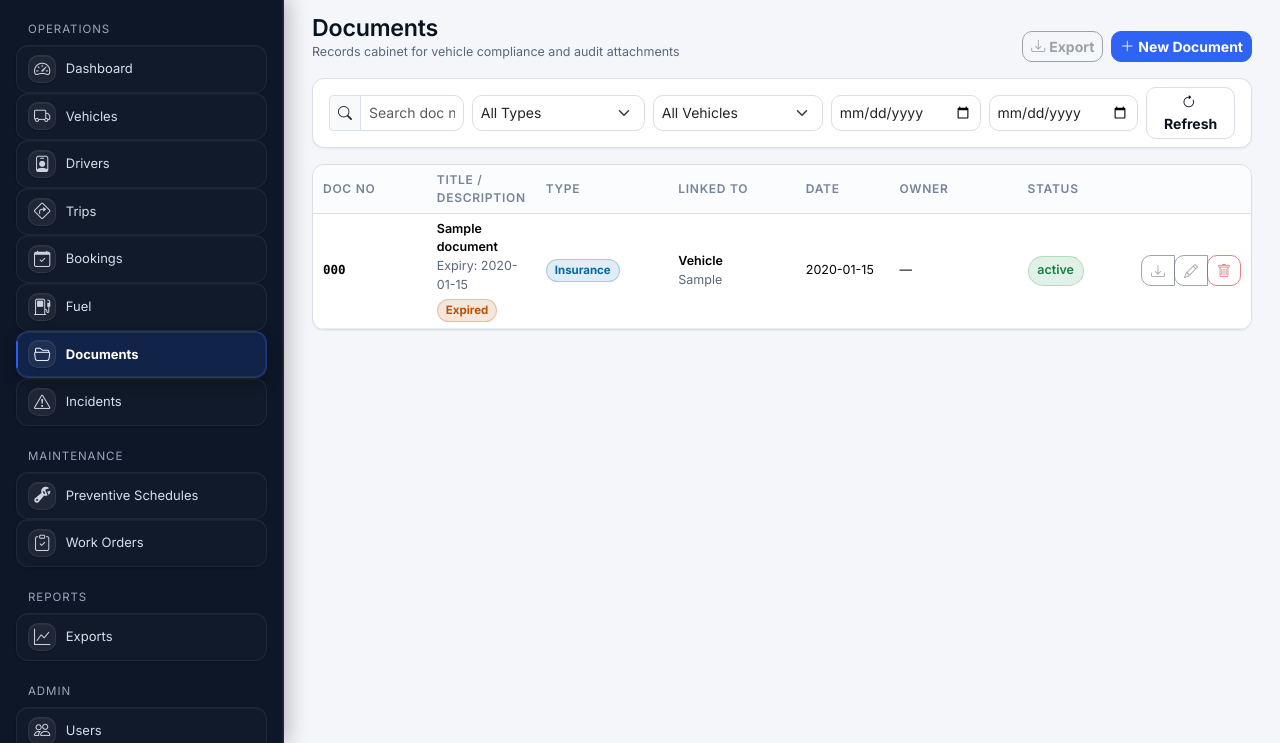
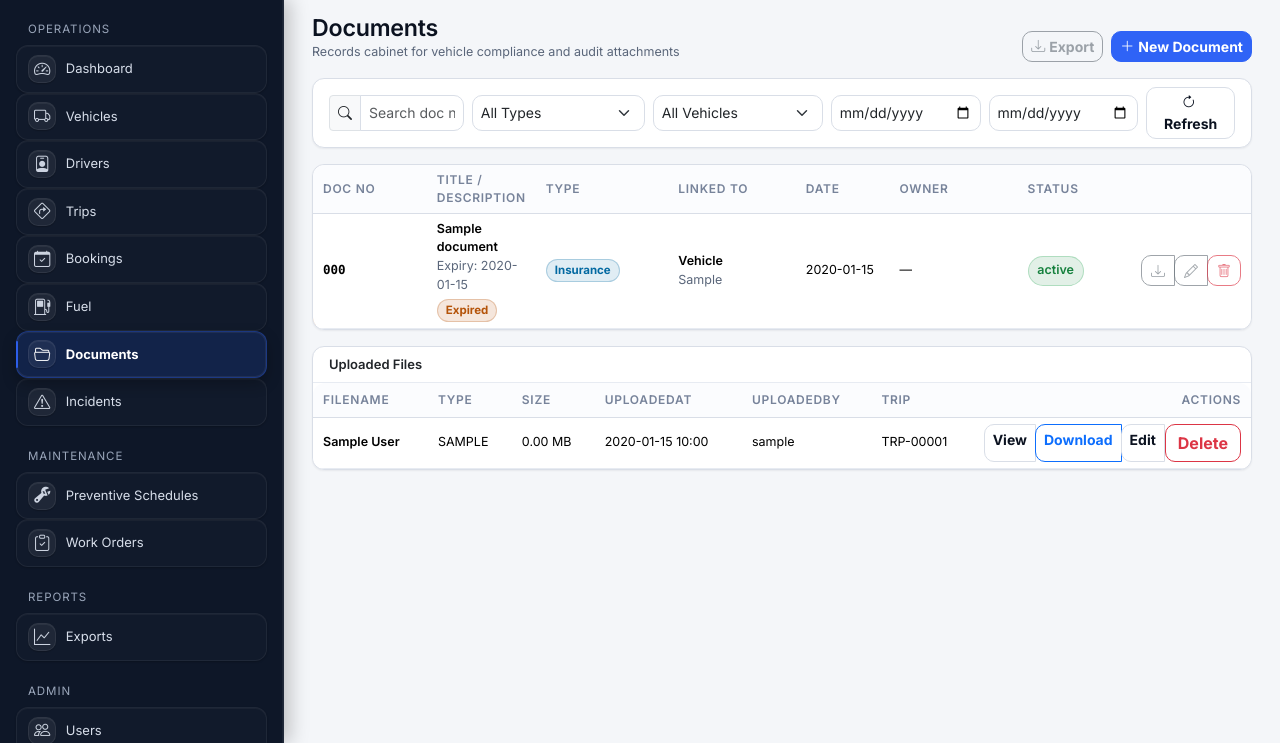
Before and after one commit to Bilalkhawaja001/fleet-management, a Flask app: page /documents/ in a window 1280 px wide. Shown: the part 57-800 px from the top of the page. Run offline with Flask 3, Linux system fonts and the light colour scheme; a user stored in the database is signed in; tables that the repository leaves empty hold one stand-in row (values such as "Sample post").

Commit message:
Implement documents file management routes and UI

```diff
--- a/app/blueprints/documents/routes.py
+++ b/app/blueprints/documents/routes.py
@@ -2,14 +2,14 @@ from datetime import date, timedelta
 from pathlib import Path
 from uuid import uuid4
 
-from flask import Blueprint, current_app, render_template, redirect, url_for, flash, request
-from flask_login import login_required
+from flask import Blueprint, abort, current_app, render_template, redirect, url_for, flash, request, send_file
+from flask_login import current_user, login_required
 from werkzeug.utils import secure_filename
 
 from ...extensions import db
 from ...models import DocumentAttachment, Vehicle, VehicleDocument, VehicleDocStatus, VehicleDocType, Role, Trip
 from ...rbac import role_required
-from .forms import VehicleDocumentForm
+from .forms import DocumentAttachmentEditForm, VehicleDocumentForm
 
 bp = Blueprint("documents", __name__, url_prefix="/documents")
 
@@ -43,6 +43,7 @@ def doc_list():
         return render_template(
             "documents/doc_list.html",
             docs=[],
+            attachments=[],
             mode=mode,
             today=today,
             exp_window_end=exp_window_end,
@@ -63,9 +64,11 @@ def doc_list():
         )
 
     docs = q.order_by(VehicleDocument.expiry_date.asc(), VehicleDocument.id.desc()).all()
+    attachments = DocumentAttachment.query.order_by(DocumentAttachment.created_at.desc()).all()
     return render_template(
         "documents/doc_list.html",
         docs=docs,
+        attachments=attachments,
         mode=mode or "all",
         today=today,
         exp_window_end=exp_window_end,
@@ -120,6 +123,8 @@ def _store_attachments(files, trip_id: int | None, vehicle_document_id: int):
                 storage_path=rel_path,
                 mime_type=getattr(f, "mimetype", None),
                 size_bytes=size_bytes,
+                display_name=original_name,
+                uploaded_by_user_id=getattr(current_user, "id", None),
             )
         )
 
@@ -172,3 +177,102 @@ def doc_create():
             flash(f"Document save failed: {exc}", "danger")
 
     return render_template("documents/doc_form.html", form=form, title="New Vehicle Document")
+
+
+def _attachment_path_or_404(attachment: DocumentAttachment) -> Path:
+    root = Path(current_app.root_path).parent.resolve()
+    full_path = (root / attachment.storage_path).resolve()
+    if root not in full_path.parents and full_path != root:
+        abort(403)
+    return full_path
+
+
+@bp.get("/<int:id>")
+@login_required
+def attachment_view(id: int):
+    a = db.session.get(DocumentAttachment, id)
+    if not a:
+        flash("Document file not found", "warning")
+        return redirect(url_for("documents.doc_list"))
+
+    mimetype = (a.mime_type or "").lower()
+    is_image = mimetype.startswith("image/") or a.stored_filename.lower().endswith((".png", ".jpg", ".jpeg", ".webp"))
+    is_pdf = mimetype == "application/pdf" or a.stored_filename.lower().endswith(".pdf")
+    return render_template("documents/doc_file_detail.html", attachment=a, is_image=is_image, is_pdf=is_pdf)
+
+
+@bp.get("/<int:id>/download")
+@login_required
+def attachment_download(id: int):
+    a = db.session.get(DocumentAttachment, id)
+    if not a:
+        flash("Document file not found", "warning")
+        return redirect(url_for("documents.doc_list"))
+
+    path = _attachment_path_or_404(a)
+    if not path.exists():
+        flash("File is missing on disk", "danger")
+        return redirect(url_for("documents.doc_list"))
+
+    ext = path.suffix.lower()
+    inline_requested = (request.args.get("inline") or "").strip() in {"1", "true", "yes"}
+    as_attachment = True
+    if ext in {".jpg", ".jpeg", ".png", ".webp"} and inline_requested:
+        as_attachment = False
+    if ext == ".pdf" and inline_requested:
+        as_attachment = False
+
+    return send_file(path, as_attachment=as_attachment, download_name=(a.display_name or a.original_filename or path.name), mimetype=a.mime_type or None)
+
+
+@bp.route("/<int:id>/edit", methods=["GET", "POST"])
+@login_required
+@role_required(Role.SUPER_ADMIN, Role.ADMIN, Role.ENTRY_OPERATOR)
+def attachment_edit(id: int):
+    a = db.session.get(DocumentAttachment, id)
+    if not a:
+        flash("Document file not found", "warning")
+        return redirect(url_for("documents.doc_list"))
+
+    form = DocumentAttachmentEditForm(display_name=a.display_name, notes=a.notes, trip_id=(a.vehicle_document.trip_id or 0))
+    form.trip_id.choices = [(0, "-- Optional --")]
+    form.trip_id.choices += [(t.id, f"TRP-{t.id:05d} {t.origin or ''} -> {t.destination_city or t.destination or ''}") for t in Trip.query.order_by(Trip.id.desc()).limit(300).all()]
+
+    if form.validate_on_submit():
+        try:
+            a.display_name = (form.display_name.data or "").strip() or a.original_filename
+            a.notes = (form.notes.data or "").strip() or None
+            a.vehicle_document.trip_id = (form.trip_id.data or 0) or None
+            db.session.commit()
+            flash("Document metadata updated", "success")
+            return redirect(url_for("documents.attachment_view", id=a.id))
+        except Exception:
+            db.session.rollback()
+            current_app.logger.exception("Document metadata update failed")
+            flash("Document metadata update failed", "danger")
+
+    return render_template("documents/doc_file_edit.html", form=form, attachment=a)
+
+
+@bp.post("/<int:id>/delete")
+@login_required
+@role_required(Role.SUPER_ADMIN, Role.ADMIN, Role.ENTRY_OPERATOR)
+def attachment_delete(id: int):
+    a = db.session.get(DocumentAttachment, id)
+    if not a:
+        flash("Document file not found", "warning")
+        return redirect(url_for("documents.doc_list"))
+
+    try:
+        path = _attachment_path_or_404(a)
+        if path.exists():
+            path.unlink()
+        db.session.delete(a)
+        db.session.commit()
+        flash("Document deleted", "success")
+    except Exception:
+        db.session.rollback()
+        current_app.logger.exception("Document delete failed")
+        flash("Document delete failed", "danger")
+
+    return redirect(url_for("documents.doc_list"))
--- a/app/models/document_attachment.py
+++ b/app/models/document_attachment.py
@@ -14,6 +14,9 @@ class DocumentAttachment(db.Model):
     storage_path = db.Column(db.String(500), nullable=False)
     mime_type = db.Column(db.String(120), nullable=True)
     size_bytes = db.Column(db.Integer, nullable=False)
+    display_name = db.Column(db.String(255), nullable=True)
+    notes = db.Column(db.Text, nullable=True)
+    uploaded_by_user_id = db.Column(db.Integer, db.ForeignKey("users.id"), nullable=True, index=True)
 
     created_at = db.Column(db.DateTime, nullable=False, default=datetime.utcnow, index=True)
 
@@ -21,6 +24,7 @@ class DocumentAttachment(db.Model):
         "VehicleDocument",
         backref=db.backref("attachments", lazy=True, cascade="all, delete-orphan"),
     )
+    uploaded_by = db.relationship("User", foreign_keys=[uploaded_by_user_id])
 
     def __repr__(self) -> str:
         return f"<DocumentAttachment {self.id} {self.original_filename}>"
--- a/app/templates/documents/doc_list.html
+++ b/app/templates/documents/doc_list.html
@@ -211,4 +211,52 @@
   </div>
 </div>
 
+<div class="card fm-card mt-3">
+  <div class="card-header fw-semibold">Uploaded Files</div>
+  <div class="card-body p-0">
+    {% if attachments and attachments|length %}
+      <div class="table-responsive">
+        <table class="table table-hover mb-0">
+          <thead>
+            <tr>
+              <th>FileName</th>
+              <th>Type</th>
+              <th>Size</th>
+              <th>UploadedAt</th>
+              <th>UploadedBy</th>
+              <th>Trip</th>
+              <th class="fm-actions">Actions</th>
+            </tr>
+          </thead>
+          <tbody>
+            {% for a in attachments %}
+              <tr>
+                <td class="fw-semibold">{{ a.display_name or a.original_filename }}</td>
+                <td>{{ (a.mime_type or a.stored_filename.split('.')[-1])|upper }}</td>
+                <td>{{ '%.2f MB'|format((a.size_bytes or 0) / 1048576) }}</td>
+                <td>{{ a.created_at.strftime('%Y-%m-%d %H:%M') if a.created_at else '-' }}</td>
+                <td>{{ a.uploaded_by.username if a.uploaded_by else '-' }}</td>
+                <td>{{ ('TRP-' ~ '%05d'|format(a.vehicle_document.trip_id)) if a.vehicle_document and a.vehicle_document.trip_id else '-' }}</td>
+                <td class="fm-actions">
+                  <div class="btn-group btn-group-sm">
+                    <a class="btn btn-outline-secondary" href="{{ url_for('documents.attachment_view', id=a.id) }}">View</a>
+                    <a class="btn btn-outline-primary" href="{{ url_for('documents.attachment_download', id=a.id) }}">Download</a>
+                    <a class="btn btn-outline-secondary" href="{{ url_for('documents.attachment_edit', id=a.id) }}">Edit</a>
+                    <form method="post" action="{{ url_for('documents.attachment_delete', id=a.id) }}" onsubmit="return confirm('Delete this file?');">
+                      <input type="hidden" name="csrf_token" value="{{ csrf_token() }}">
+                      <button class="btn btn-outline-danger" type="submit">Delete</button>
+                    </form>
+                  </div>
+                </td>
+              </tr>
+            {% endfor %}
+          </tbody>
+        </table>
+      </div>
+    {% else %}
+      <div class="p-3 fm-muted">No uploaded files yet.</div>
+    {% endif %}
+  </div>
+</div>
+
 {% endblock %}
```
Also changed, not shown: app/blueprints/documents/forms.py (+8 -1 lines), app/templates/documents/doc_file_detail.html (added, +34 -0 lines), app/templates/documents/doc_file_edit.html (added, +33 -0 lines), migrations/versions/d2c7a9ef1034_document_attachment_metadata_fields.py (added, +33 -0 lines).
